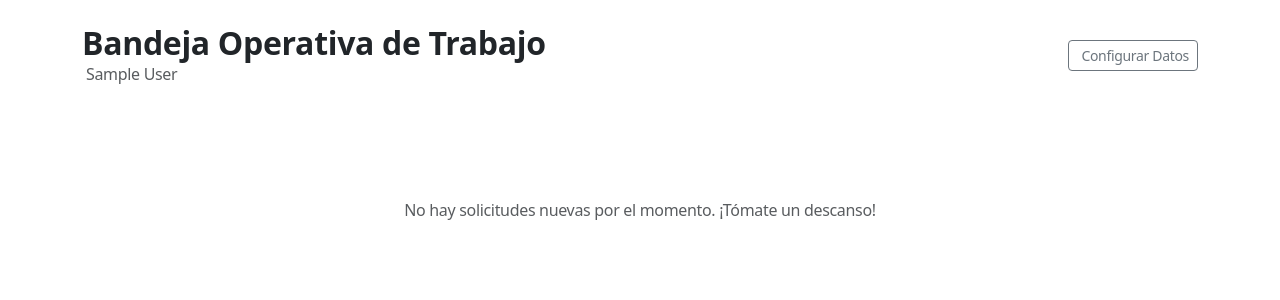
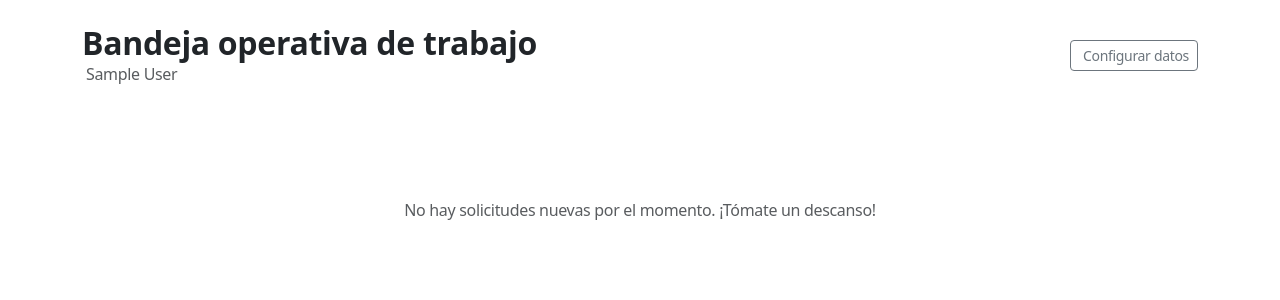
Before and after one commit to osogobio2004/proworker-web, a Django app: page /dashboard/ in a window 1280 px wide. Shown: the part 73-373 px from the top of the page. Run offline with Django 5.2, Linux system fonts and the light colour scheme; the visitor is signed in with stand-in values (Sample User, id 1); data that the repository does not hold is empty.

Commit message:
FINAL FINAL

```diff
--- a/templates/servicios/catalogo.html
+++ b/templates/servicios/catalogo.html
@@ -1,12 +1,12 @@
 {% extends "base.html" %}
 
-{% block title %}Catálogo de Especialistas | ProWorker{% endblock %}
+{% block title %}Catálogo de especialistas | ProWorker{% endblock %}
 
 {% block content %}
 <div class="container mt-4">
     <div class="row mb-5 align-items-center bg-white p-4 rounded-4 shadow-sm border border-light">
         <div class="col-md-4 mb-3 mb-md-0">
-            <h3 class="fw-bold mb-1 text-dark">Buscar Especialistas</h3>
+            <h3 class="fw-bold mb-1 text-dark">Buscar especialistas</h3>
             <p class="text-muted small mb-0">Resultados localizados para mitigar gastos de traslado.</p>
         </div>
         <div class="col-md-8">
@@ -16,7 +16,7 @@
                         <option value="">Todos los oficios</option>
                         <option value="Electricidad">Electricidad</option>
                         <option value="Climatización">Climatización</option>
-                        <option value="Climatización">Carpintería</option>
+                        <option value="Carpintería">Carpintería</option>
                         <option value="Plomería">Plomería</option>
                         <option value="Limpieza">Limpieza</option>
                         <option value="Soporte IT">Soporte IT</option>
--- a/templates/servicios/crear_solicitud.html
+++ b/templates/servicios/crear_solicitud.html
@@ -29,7 +29,7 @@
                     </div>
 
                     <div class="p-3 bg-light rounded-3 mb-4 border">
-                        <h6 class="fw-bold mb-3 text-dark"><i class="bi bi-geo-alt-fill text-danger d-inline me-2"></i>Dirección Física del Problema</h6>
+                        <h6 class="fw-bold mb-3 text-dark"><i class="bi bi-geo-alt-fill text-danger d-inline me-2"></i>Dirección física del problema</h6>
                         <div class="mb-2">
                             <input type="text" class="form-control" name="direccion" placeholder="Calle, Número, Colonia o Fraccionamiento" required>
                         </div>
@@ -38,7 +38,7 @@
                         </div>
                     </div>
 
-                    <button type="submit" class="btn btn-success w-100 btn-lg text-white fw-bold shadow-sm" style="background-color: #34C759 !important; border-color: #34C759 !important;">Enviar Solicitud Directa</button>
+                    <button type="submit" class="btn btn-success w-100 btn-lg text-white fw-bold shadow-sm" style="background-color: #34C759 !important; border-color: #34C759 !important;">Enviar solicitud </button>
                 </form>
             </div>
         </div>
--- a/templates/servicios/dashboard_tecnico.html
+++ b/templates/servicios/dashboard_tecnico.html
@@ -4,16 +4,16 @@
 <div class="container mt-4">
     <div class="d-flex justify-content-between align-items-center mb-5">
         <div>
-            <h2 class="fw-bold mb-0" style="color: var(--color-primario);">Bandeja Operativa de Trabajo</h2>
+            <h2 class="fw-bold mb-0" style="color: var(--color-primario);">Bandeja operativa de trabajo</h2>
             <p class="text-muted mb-0"><i class="bi bi-circle-fill text-success small me-1"></i> {{ request.user.get_full_name }}   </p>
         </div>
-        <a href="{% url 'editar_perfil' %}" class="btn btn-outline-secondary btn-sm"><i class="bi bi-gear me-1"></i>Configurar Datos</a>
+        <a href="{% url 'editar_perfil' %}" class="btn btn-outline-secondary btn-sm"><i class="bi bi-gear me-1"></i>Configurar datos</a>
     </div>
     {% for solicitud in solicitudes %}
     <div class="card border-start border-warning border-4 p-4 mb-4 shadow-sm">
         <div class="row align-items-center">
             <div class="col-md-8">
-                <span class="badge bg-warning text-dark mb-2 px-3 py-1">¡Nueva Petición de Servicio!</span>
+                <span class="badge bg-warning text-dark mb-2 px-3 py-1">¡Nueva petición de servicio!</span>
                 <p class="mb-2 text-dark"><strong>Falla reportada:</strong> "{{ solicitud.descripcion }}"</p>
                 <p class="small text-muted mb-1"><i class="bi bi-calendar me-1"></i> {{ solicitud.fecha }} - {{ solicitud.horario }}</p>
                 <p class="small text-muted mb-0"><i class="bi bi-geo-alt-fill text-danger me-1"></i>{{ solicitud.direccion }}</p>
--- a/templates/servicios/historial_cliente.html
+++ b/templates/servicios/historial_cliente.html
@@ -2,7 +2,7 @@
 
 {% block content %}
 <div class="container mt-4">
-    <h2 class="fw-bold mb-4" style="color: #2C3E50;">Mis Solicitudes de Servicio</h2>
+    <h2 class="fw-bold mb-4" style="color: #2C3E50;">Mis solicitudes de servicio</h2>
 
     <div class="row g-4">
         {% for solicitud in solicitudes %}
@@ -28,7 +28,7 @@
         {% empty %}
         <div class="col-12 text-center py-5">
             <i class="bi bi-calendar-x display-4 text-muted"></i>
-            <p class="text-muted mt-2">No tienes ninguna solicitud guardada en la base de datos todavía.</p>
+            <p class="text-muted mt-2">No tienes ninguna solicitud todavía.</p>
         </div>
         {% endfor %}
     </div>
```
